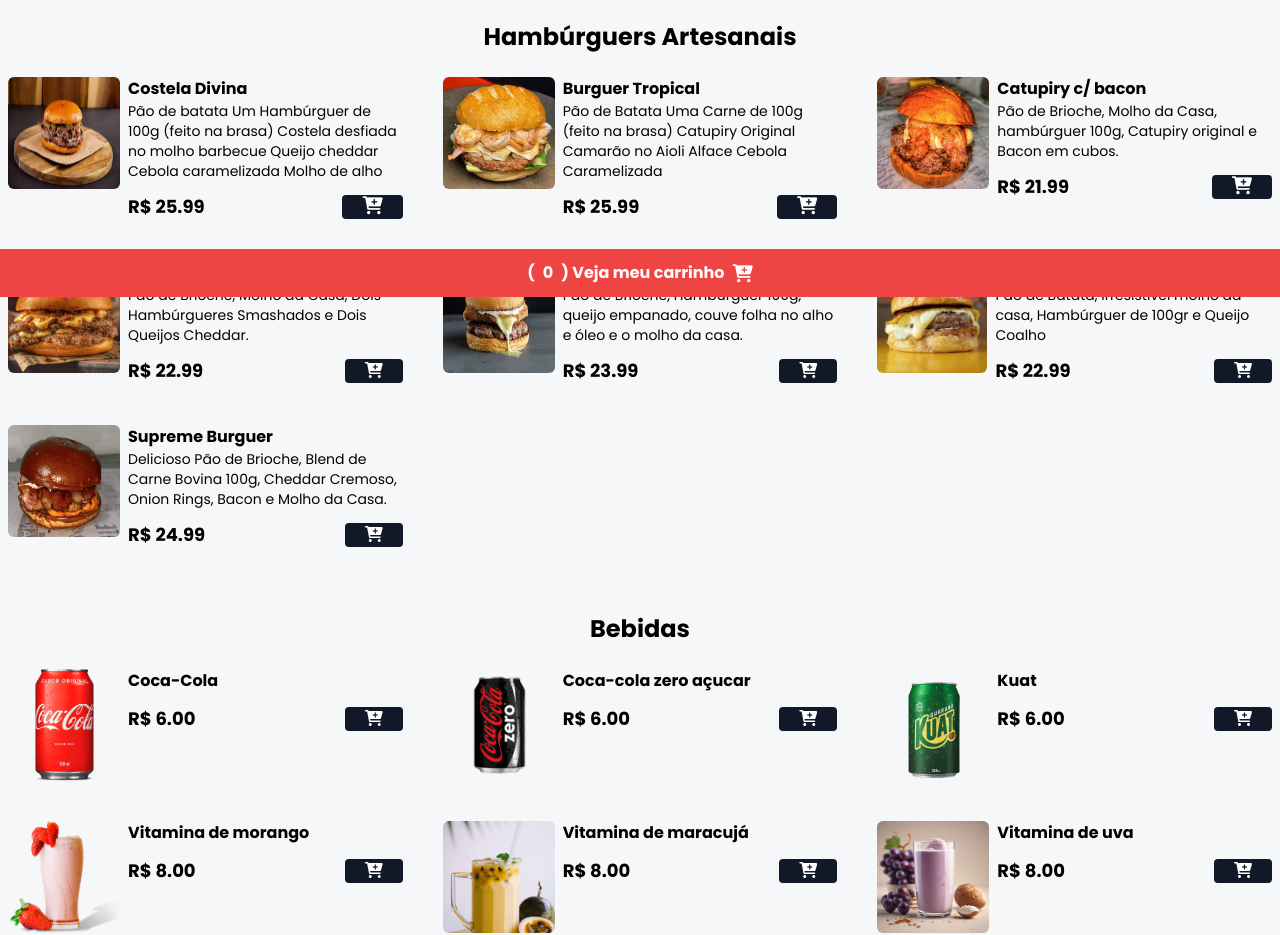
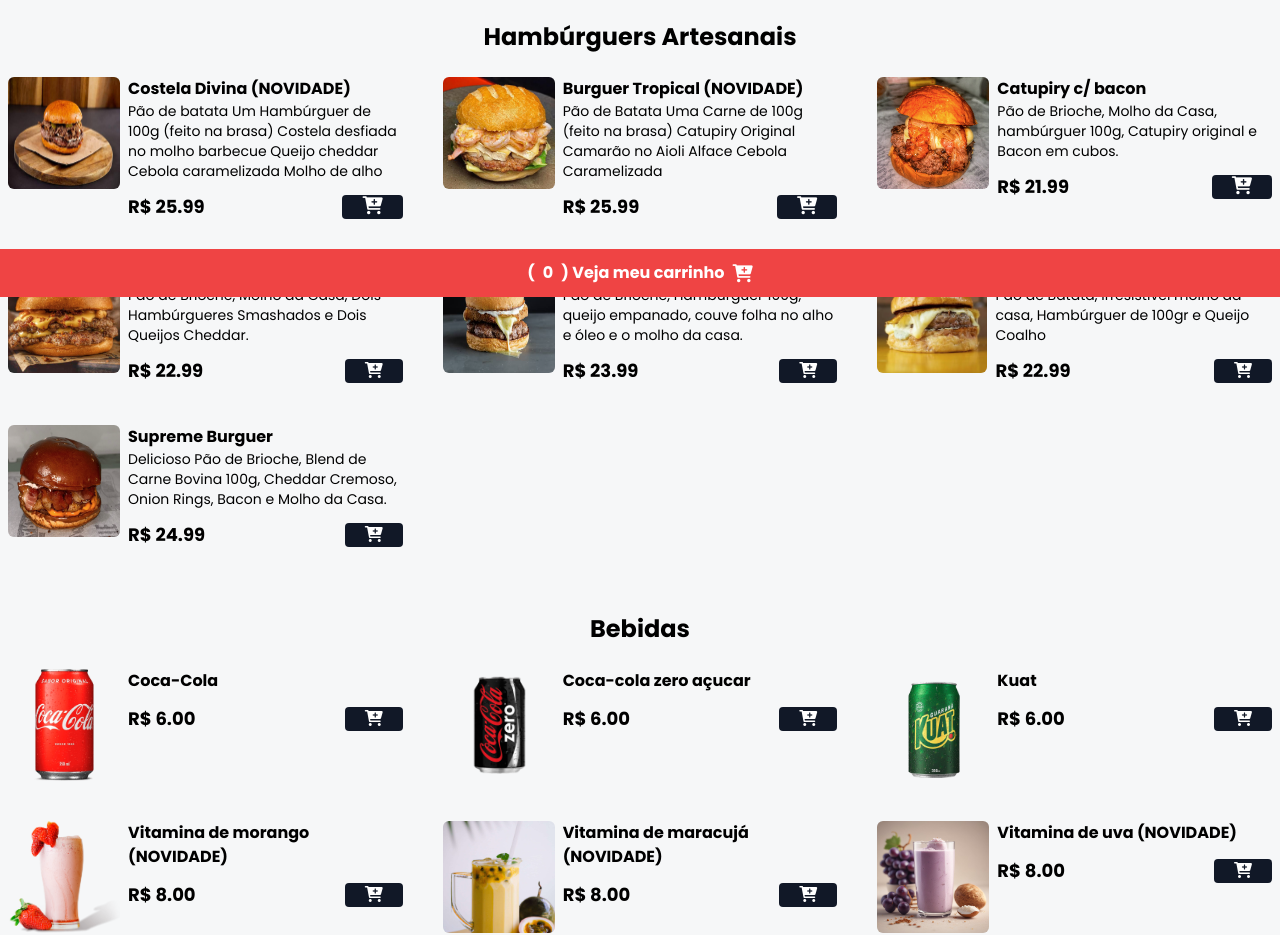
Before and after one commit to MauricioIF/salvianoburguer, a website: page index.html in a window 1280 px wide. Shown: the part 503-1438 px from the top of the page. Drawn offline with nearby package versions, Linux system fonts and the light colour scheme; files that its build step writes are made by us from their sources.

Commit message:
melhorando o marketing

```diff
--- a/index.html
+++ b/index.html
@@ -52,7 +52,7 @@
                 <img src="./assets/carne.jpeg" alt="Costela Divina"
                     class="w-28 h-28 rounded-md hover:scale-110 hover:-rotate-2 duration-200">
                 <div>
-                    <p class="font-bold">Costela Divina</p>
+                    <p class="font-bold">Costela Divina <a>(NOVIDADE)</a></A></p>
                     <p class="text-sm">Pão de batata
 Um Hambúrguer de 100g (feito na brasa)
 Costela desfiada no molho barbecue
@@ -74,7 +74,7 @@
                 <img src="./assets/camarao.jpeg" alt="Burguer tropical"
                     class="w-28 h-28 rounded-md hover:scale-110 hover:-rotate-2 duration-200">
                 <div>
-                    <p class="font-bold">Burguer Tropical</p>
+                    <p class="font-bold">Burguer Tropical <a>(NOVIDADE)</a></p>
                     <p class="text-sm">Pão de Batata
 Uma Carne de 100g (feito na brasa)
 Catupiry Original
@@ -236,7 +236,7 @@
                 <img src="./assets/copo-vitamina-morango.png" alt="Vitamina de morango"
                     class="w-28 h-28 rounded-md hover:scale-110 hover:-rotate-2 duration-200">
                 <div class="w-full">
-                    <p class="font-bold">Vitamina de morango</p>
+                    <p class="font-bold">Vitamina de morango (NOVIDADE)</p>
                     <div class="flex items-center gap-2 justify-between mt-3">
                         <p class="font-bold text-lg">R$ 8.00</p>
                         <button class="bg-gray-900 px-5 rounded add-to-cart-btn" data-name="Vitamina de morango"
@@ -253,7 +253,7 @@
                 <img src="./assets/maracuja.jpg" alt="Vitamina de maracuja"
                     class="w-28 h-28 rounded-md hover:scale-110 hover:-rotate-2 duration-200">
                 <div class="w-full">
-                    <p class="font-bold">Vitamina de maracujá</p>
+                    <p class="font-bold">Vitamina de maracujá (NOVIDADE)</p>
                     <div class="flex items-center gap-2 justify-between mt-3">
                         <p class="font-bold text-lg">R$ 8.00</p>
                         <button class="bg-gray-900 px-5 rounded add-to-cart-btn" data-name="Vitamina de maracujá"
@@ -271,7 +271,7 @@
                 <img src="./assets/uva.png" alt="Vitamina de uva"
                     class="w-28 h-28 rounded-md hover:scale-110 hover:-rotate-2 duration-200">
                 <div class="w-full">
-                    <p class="font-bold">Vitamina de uva</p>
+                    <p class="font-bold">Vitamina de uva (NOVIDADE)</p>
                     <div class="flex items-center gap-2 justify-between mt-3">
                         <p class="font-bold text-lg">R$ 8.00</p>
                         <button class="bg-gray-900 px-5 rounded add-to-cart-btn" data-name="Vitamina de uva"
```
